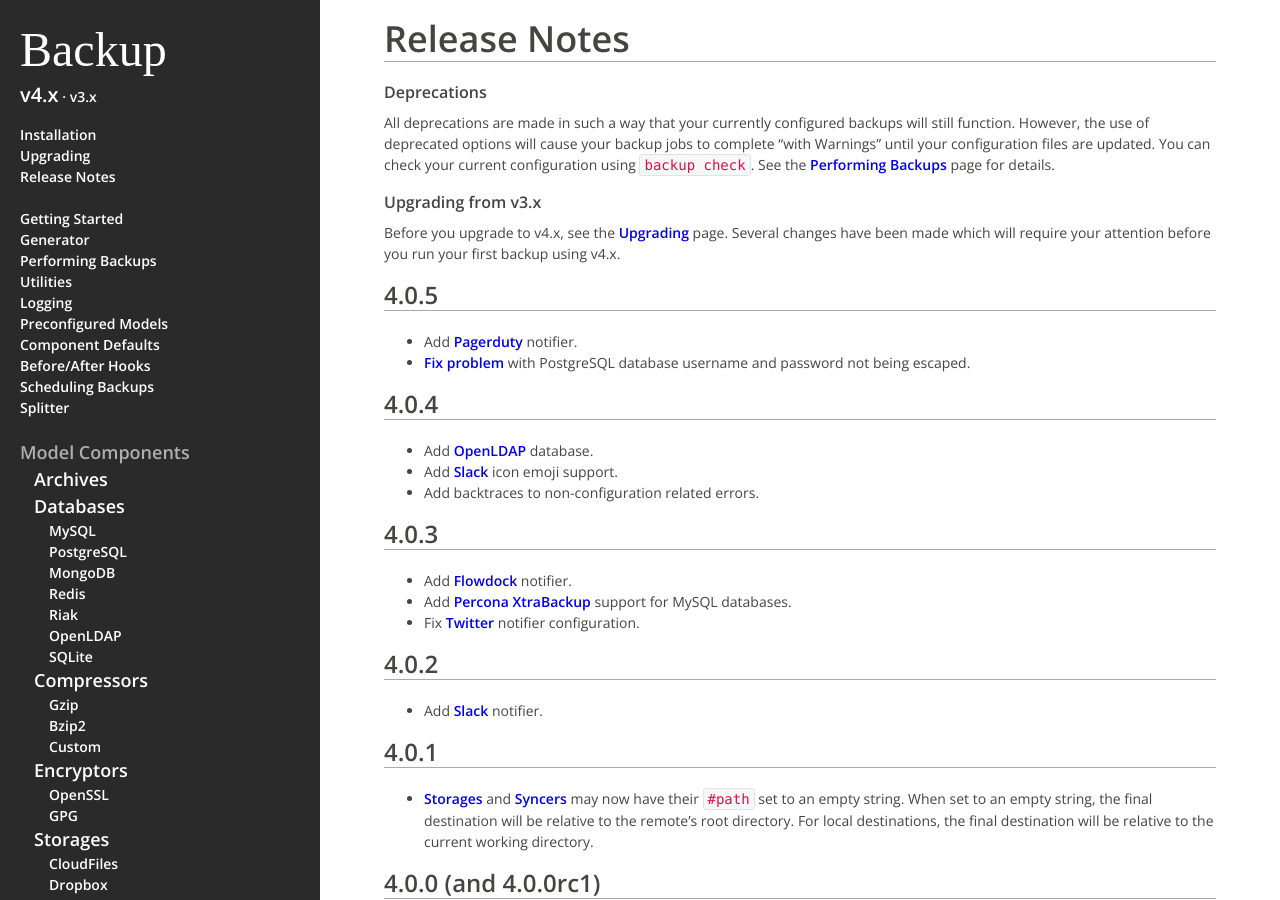
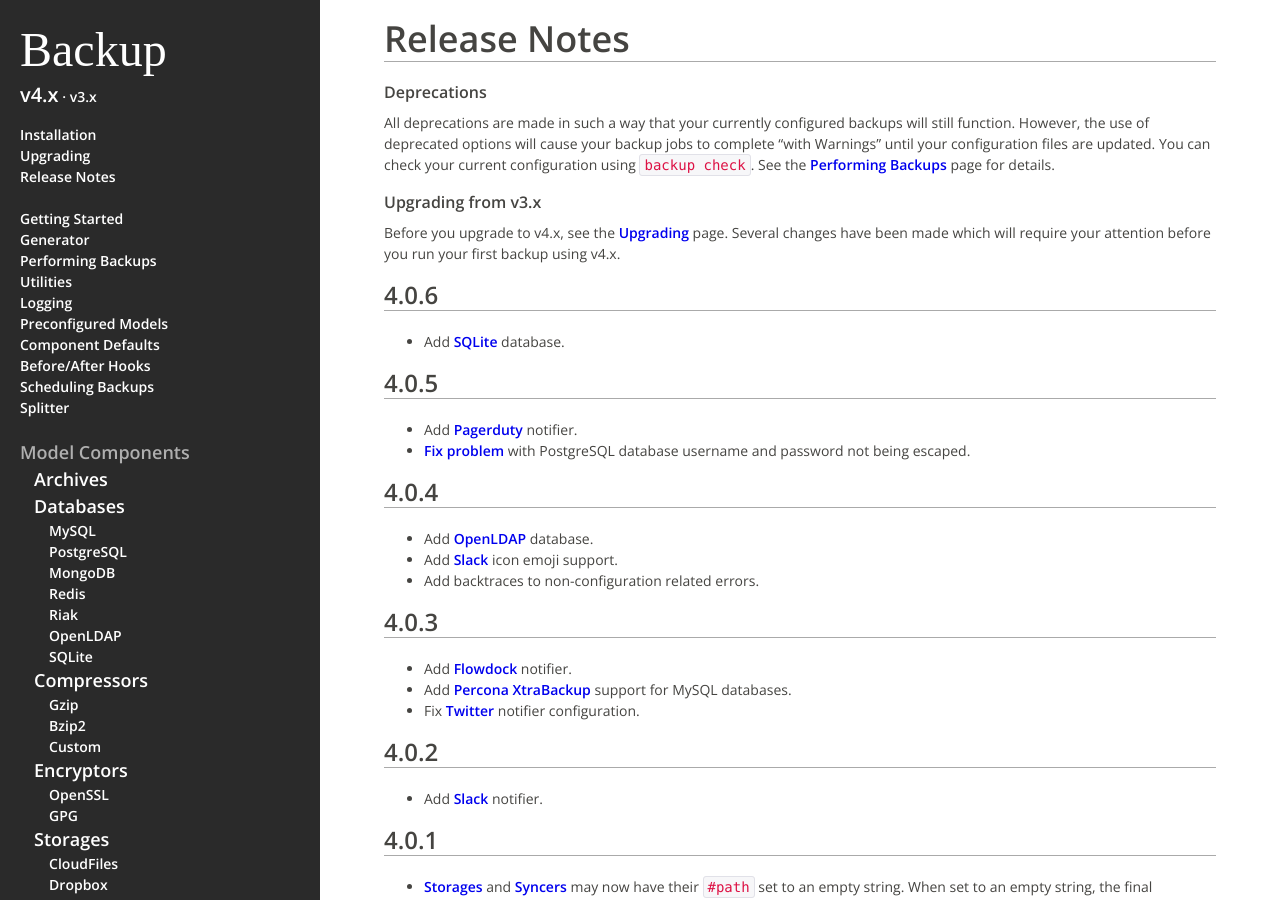
Before and after one commit to backup/backup, a Jekyll site: the page built from v4/release-notes/index.md, in a window 1280 px wide and 900 px high. Built offline with Jekyll 4.4.1, drawn with Linux system fonts in a browser that asks for light colours; some web fonts are replaced; Markdown is read by kramdown in place of the engine named in the settings.

Commit message:
Add 4.0.6 release

```diff
--- a/v4/release-notes/index.md
+++ b/v4/release-notes/index.md
@@ -17,6 +17,11 @@ See the [Performing Backups][performing-backups] page for details.
 
 Before you upgrade to v4.x, see the [Upgrading][upgrading] page.
 Several changes have been made which will require your attention before you run your first backup using v4.x.
+
+4.0.6
+-----
+
+- Add [SQLite][database-sqlite] database.
 
 4.0.5
 -----
```
